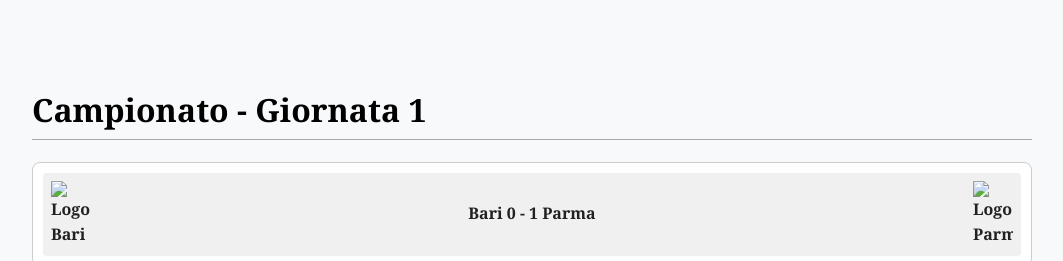
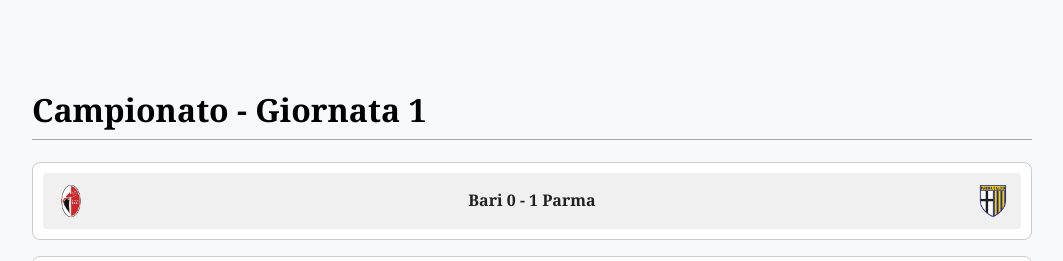
Before and after one commit to LucaTodisco/lucatodisco.github.io, a plain HTML site: page campionatopes/html/seriea-stagione2.html in a window 1280 px wide. Shown: the top 261 px of the page, without its empty margins (108-1171 px from the left). Drawn offline with Linux system fonts and the light colour scheme.

Commit message:
Update seriea-stagione2.html

```diff
--- a/campionatopes/html/seriea-stagione2.html
+++ b/campionatopes/html/seriea-stagione2.html
@@ -12,9 +12,9 @@
 
   <div class="partita" onclick="toggleDetails(this)">
     <div class="titolo-partita">
-      <img src="img/bari-logo-0.png" alt="Logo Bari" class="logo-squadra">
+      <img src="../img/bari-logo-0.png" alt="Logo Bari" class="logo-squadra">
       Bari 0 - 1 Parma
-      <img src="img/parma-logo-0.png" alt="Logo Parma" class="logo-squadra">
+      <img src="../img/parma-logo-0.png" alt="Logo Parma" class="logo-squadra">
     </div>
     <div class="dettagli">
       <div class="marcatori">
```
